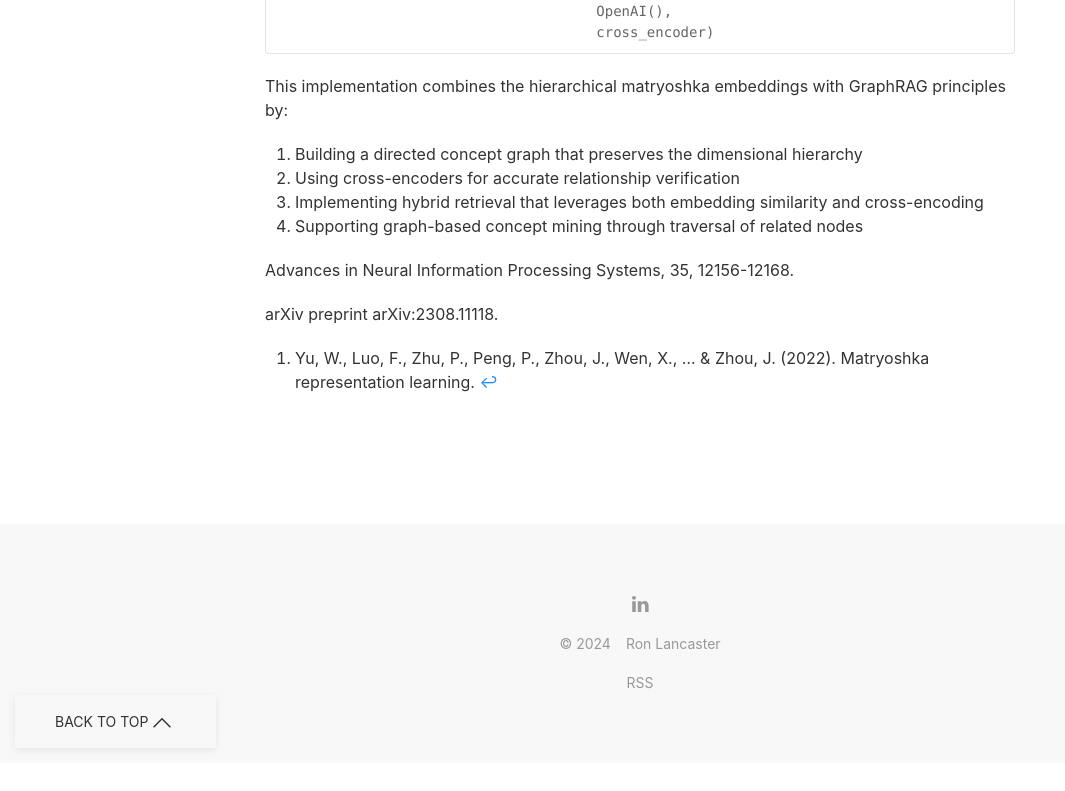
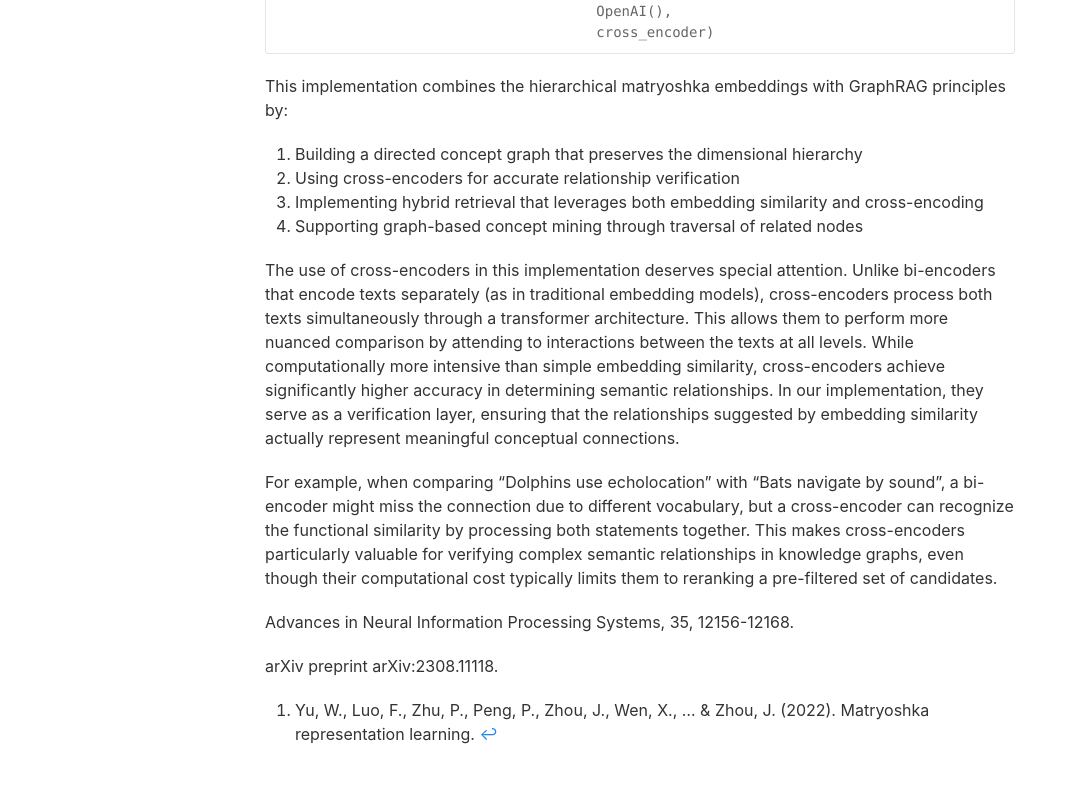
Before and after one commit to nyvyn/nyvyn.github.io, a Jekyll site: the page built from _notes/2024-12-24-graph-embeddings.markdown, in a window 1280 px wide and 900 px high, scrolled down 4719 px. Shown: the top 791 px of the window, without its empty margins (0-1065 px from the left). Built offline with Jekyll 4.4.1, drawn with Linux system fonts in a browser that asks for light colours; before the commit the page ends 5482 px from its top, so only the background shows below that.

Commit message:
docs: Add detailed explanation of cross-encoders in graph embedding context

```diff
--- a/_notes/2024-12-24-graph-embeddings.markdown
+++ b/_notes/2024-12-24-graph-embeddings.markdown
@@ -206,6 +206,18 @@
 3. Implementing hybrid retrieval that leverages both embedding similarity and cross-encoding
 4. Supporting graph-based concept mining through traversal of related nodes
 
+The use of cross-encoders in this implementation deserves special attention. Unlike bi-encoders that encode texts
+separately (as in traditional embedding models), cross-encoders process both texts simultaneously through a transformer
+architecture. This allows them to perform more nuanced comparison by attending to interactions between the texts at all
+levels. While computationally more intensive than simple embedding similarity, cross-encoders achieve significantly
+higher accuracy in determining semantic relationships. In our implementation, they serve as a verification layer,
+ensuring that the relationships suggested by embedding similarity actually represent meaningful conceptual connections.
+
+For example, when comparing "Dolphins use echolocation" with "Bats navigate by sound", a bi-encoder might miss the
+connection due to different vocabulary, but a cross-encoder can recognize the functional similarity by processing both
+statements together. This makes cross-encoders particularly valuable for verifying complex semantic relationships in
+knowledge graphs, even though their computational cost typically limits them to reranking a pre-filtered set of candidates.
+
 [^1]: Yu, W., Luo, F., Zhu, P., Peng, P., Zhou, J., Wen, X., ... & Zhou, J. (2022). Matryoshka representation learning.
 Advances in Neural Information Processing Systems, 35, 12156-12168.
 
```
